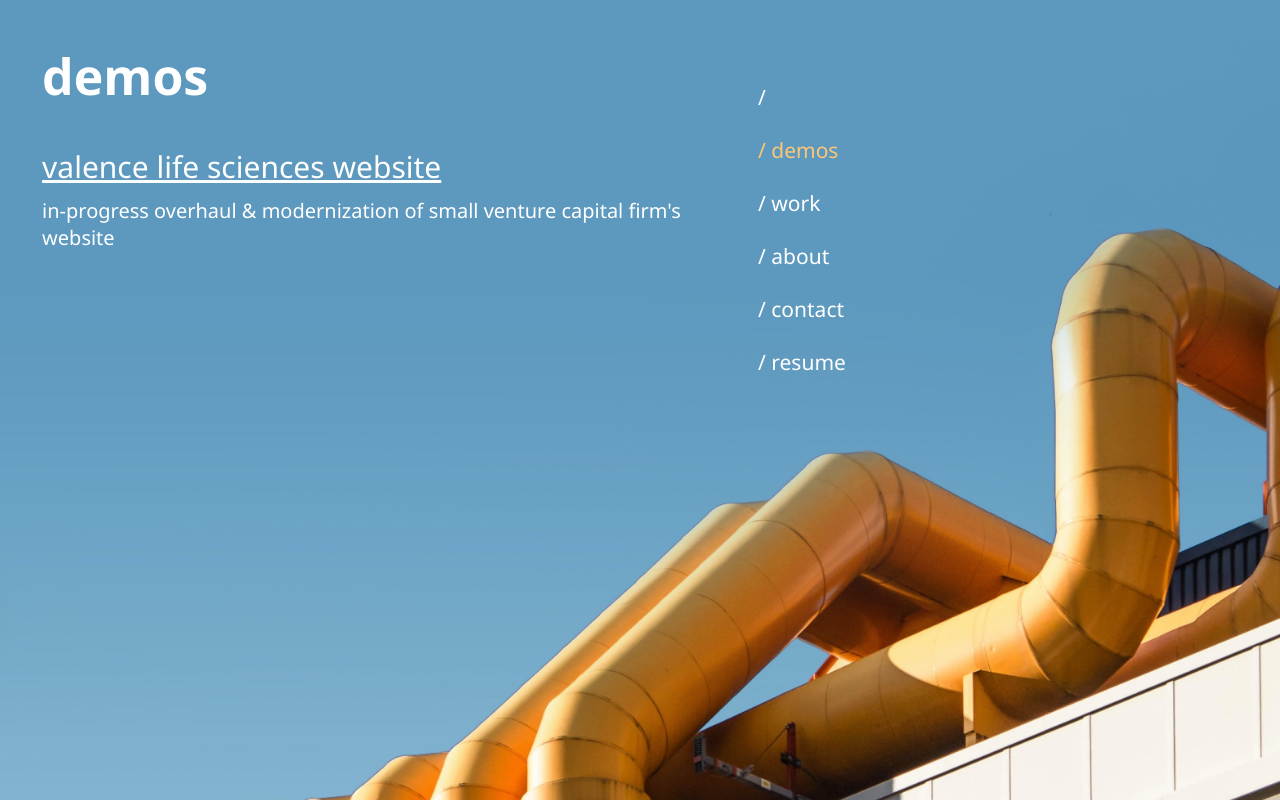
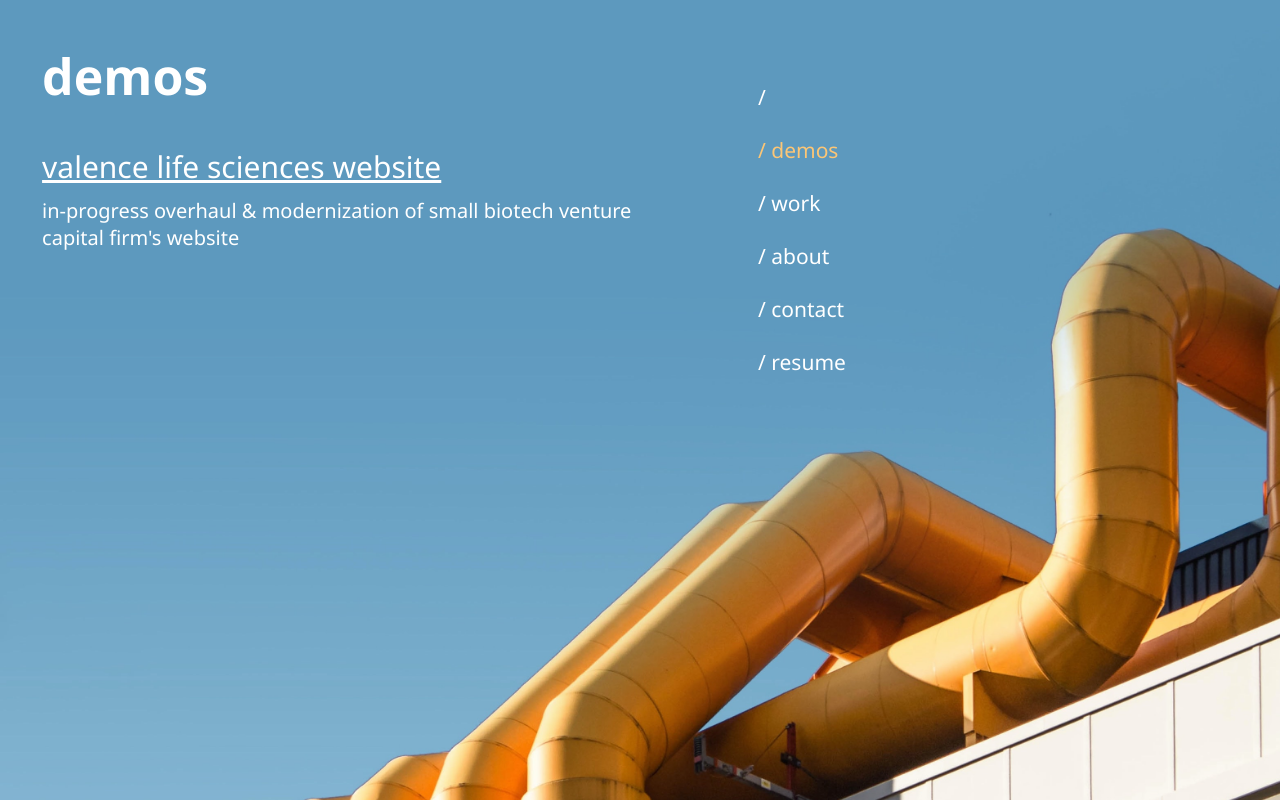
Before and after one commit to williamsalex/website-v2, a React (Create React App) app: page /demos in a window 1280 px wide. Built offline with nearby package versions, Linux system fonts and the light colour scheme.

Commit message:
changed text

```diff
--- a/src/Demos.js
+++ b/src/Demos.js
@@ -5,7 +5,7 @@ export default function Demos() {
     <div className = 'content'>
       <h1 className = "title">demos</h1>
       <a className="linked-demo" href="https://sleepy-knuth-1af032.netlify.app/" rel="noopener noreferrer" target="_blank"> <p className = 'bigListItem'>valence life sciences website</p> </a>
-      <p className="listItem">in-progress overhaul & modernization of small venture capital firm's website</p>
+      <p className="listItem">in-progress overhaul & modernization of small biotech venture capital firm's website</p>
     </div>
   )
 }
```
